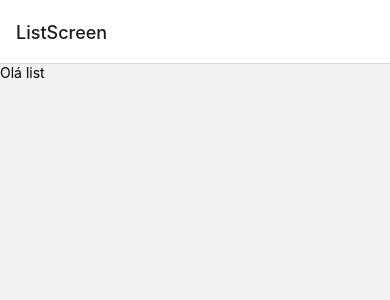
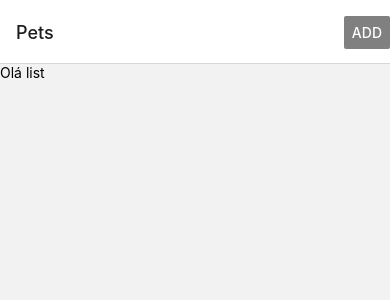
Before and after one commit to franciscoeymardneto/sqllite-expo-crud-app, a React Native app: screen / in a window 390 px wide. Shown: the top 300 px of the page. Built offline with nearby package versions, Linux system fonts and the light colour scheme.

Commit message:
feat: passing params between screens

```diff
--- a/src/pages/Form/index.tsx
+++ b/src/pages/Form/index.tsx
@@ -1,9 +1,17 @@
-import React from 'react';
+import { NavigationProp, ParamListBase, RouteProp, useRoute } from '@react-navigation/native';
+import React, { useEffect } from 'react';
 import { View, Text } from 'react-native';
 
 // import { Container } from './styles';
+type FormScreenProps = {
+    route: RouteProp<ParamListBase>
+    navigation: NavigationProp<ReactNavigation.RootParamList>
+}
+const FormScreen: React.FC<FormScreenProps> = ({route, navigation}) => {
 
-const FormScreen: React.FC = () => {
+    useEffect(() => {
+        console.log(route.params)
+    }, [navigation])
     return (
         <View>
             <Text>Olá Form</Text>
--- a/src/pages/List/index.tsx
+++ b/src/pages/List/index.tsx
@@ -1,9 +1,27 @@
-import React from 'react';
-import { View, Text } from 'react-native';
+import { NavigationProp } from '@react-navigation/native';
+import React, { useEffect } from 'react';
+import { View, Text, Button } from 'react-native';
 
 // import { Container } from './styles';
+type ListScreenProps = {
+    navigation: NavigationProp<ReactNavigation.RootParamList>
+}
+const ListScreen: React.FC<ListScreenProps> = ({navigation}) => {
 
-const ListScreen: React.FC = () => {
+    useEffect(() => {
+        navigation.setOptions({
+            headerRight: () => (
+                <Button
+                    title='Add'
+                    onPress={() => navigation.navigate('FormScreen' as never, {
+                        mode: 'new'
+                    } as never)}
+                    color='gray'
+                />
+            )
+        })
+    }, [navigation])
+
     return (
         <View>
             <Text>Olá list</Text>
--- a/src/routes/index.tsx
+++ b/src/routes/index.tsx
@@ -15,6 +15,9 @@ const Routes: React.FC = () => {
         <Stack.Screen
             component={ListScreen}
             name='ListScreen'
+            options={{
+                title: 'Pets'
+            }}
         />
         <Stack.Screen
             component={FormScreen}
```
